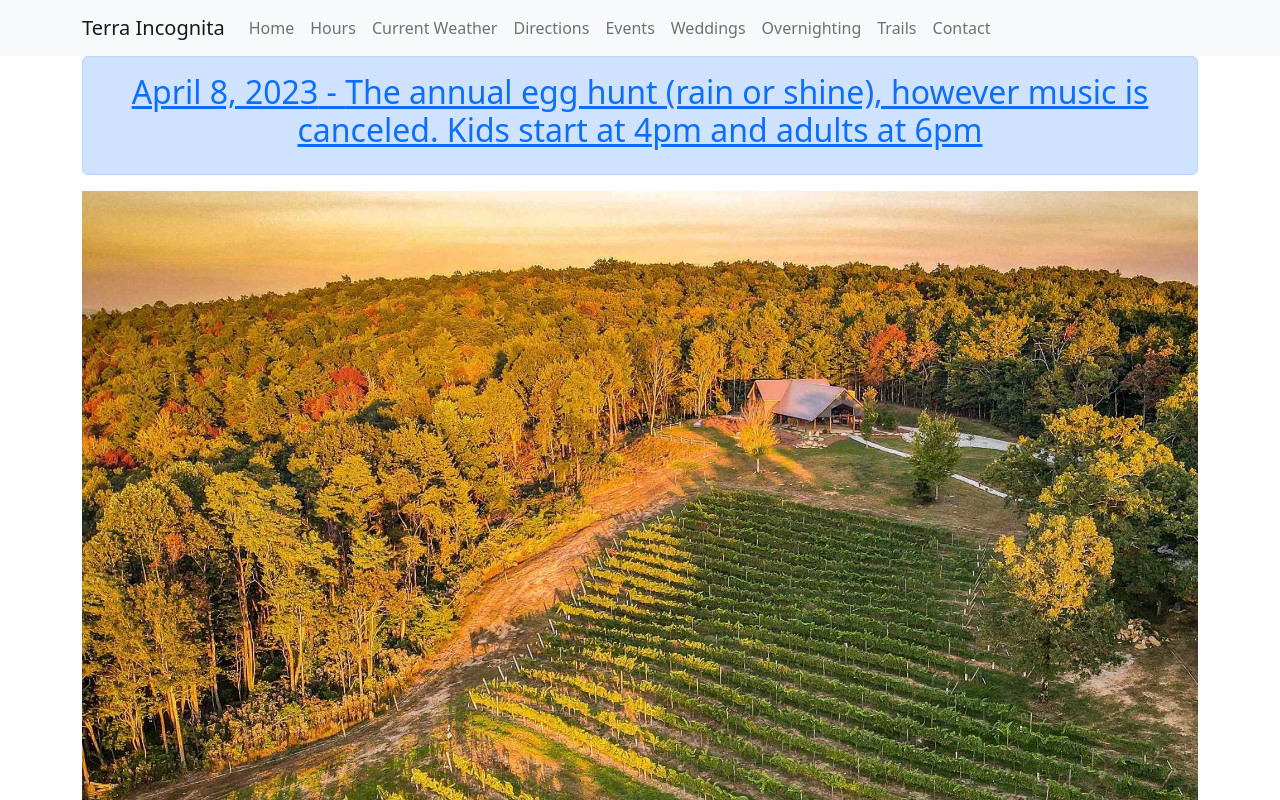
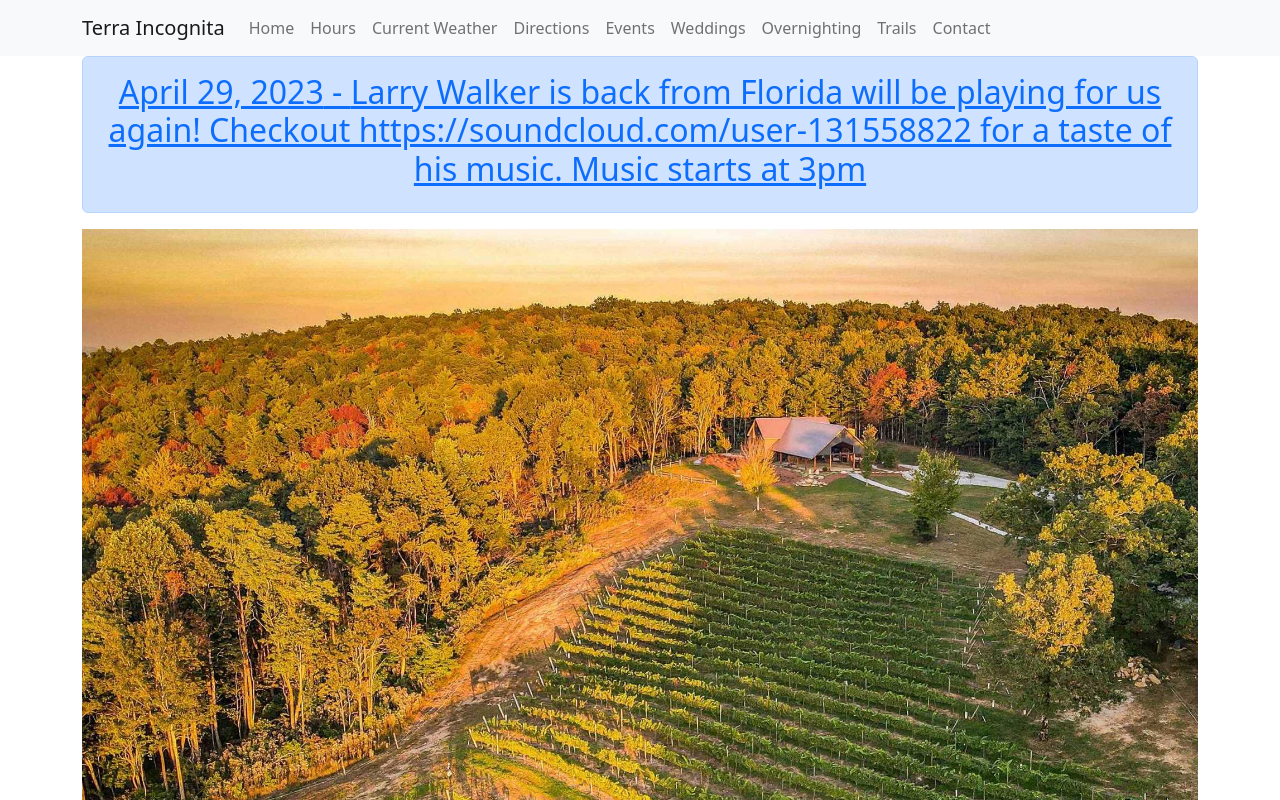
Before and after one commit to tors10e/terra, a React (Create React App) app: page / in a window 1280 px wide. Shown: the top 800 px of the page. Built offline with nearby package versions, Linux system fonts and the light colour scheme.

Commit message:
Added ability to filter events based on current date and event date

```diff
--- a/src/components/utilities.js
+++ b/src/components/utilities.js
@@ -1,17 +1,21 @@
 import events from '../events/list_of_events';
-
-//const date_today = new Date();
 
 // Look at each event in the events file and make a new list with
 // those that are not in the past.
-function CurrentEvents() {
-    const current_events = events.map((event) => {
-//        console.log(event);
-        if (event[0] >= Date()) {
-            current_events.add(event);
+
+
+function CurrentEvents(props) {
+    const current_events = [];
+    const current_date = new Date();
+    events.map((event) => {
+        const event_date = new Date(event[0])
+        if (event_date.getFullYear() >= current_date.getFullYear() &&
+            event_date.getMonth() >= current_date.getMonth() &&
+            event_date.getDate() >= current_date.getDate()) {
+            current_events.push(event);
             }
         }
-    );
+    )
     return (current_events);
 }
 
--- a/src/events/event_alert.js
+++ b/src/events/event_alert.js
@@ -2,7 +2,7 @@ import React from 'react';
 import pavilion_photo from '../images/public_events/HillsidePavilion.jpg';
 import Alert from 'react-bootstrap/Alert';
 import { v4 as uuidv4 } from 'uuid';
-import events from './list_of_events';
+import CurrentEvents from '../components/utilities';
 
 //Format of events are ["End Date (date used for programmatic purposes", "Diplay Date", "Description", image]
 //todo: This should be refactored to filter out alerts based on the end date given in the first position of the array.
@@ -36,7 +36,8 @@ function EventAlertOdd(props) {
 
 
 function EventAlerts() {
-    const eventAlerts = events.map((event) =>
+    const current_events = CurrentEvents();
+    const eventAlerts = current_events.map((event) =>
             <EventAlertOdd title = {event[0]} description = {event[1]} image={event[2]} />
             );
     return (
--- a/src/events/list_of_events.js
+++ b/src/events/list_of_events.js
@@ -1,7 +1,9 @@
 // Example of an event with photo  ["March 3, 2023", "First day of the season we are back to being open!", pavilion_photo]
 // Example of an event without photo  ["March 3, 2023", "First day of the season we are back to being open!"]
+// For now this array needs to be in date order.
 
   const events = [
+        ["April 1, 2023", "The annual egg hunt (rain or shine), however music is canceled. Kids start at 4pm and adults at 6pm"],
         ["April 8, 2023", "The annual egg hunt (rain or shine), however music is canceled. Kids start at 4pm and adults at 6pm"],
         ["April 22, 2023", "Terra welcomes back music by High Lonesome with Lisa and Filmer Kilby! Music begins at 3pm."],
         ["April 29, 2023", "Larry Walker is back from Florida will be playing \
--- a/src/home/homeAlerts.js
+++ b/src/home/homeAlerts.js
@@ -1,6 +1,5 @@
 import React from "react";
 import {PrimaryAlert, SecondaryAlert}  from '../components/alerts';
-import events from '../events/list_of_events';
 import CurrentEvents from '../components/utilities';
 
 
@@ -8,11 +7,12 @@ import CurrentEvents from '../components/utilities';
 //todo: make it so that we pull the closest event in the future instead of the first event.
 
 function HomeAlerts() {
+    const current_events = CurrentEvents();
     return (
 <>
             <PrimaryAlert
                 text={
-                    <a href="/events">{events[0][0]} - {events[0][1]}</a>}
+                    <a href="/events">{current_events[0][0]} - {current_events[0][1]}</a>}
                 />
 </>
     );
```
